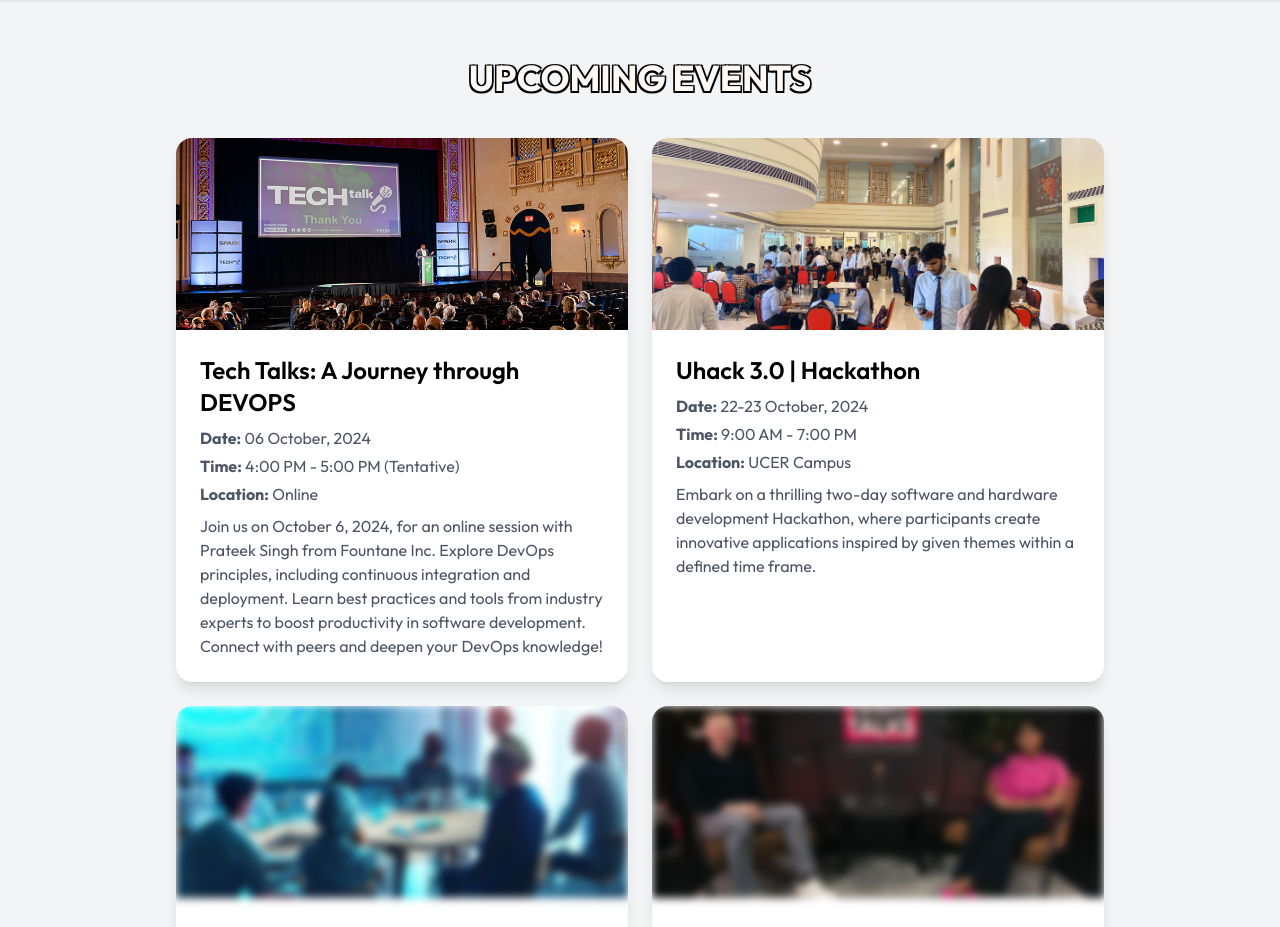
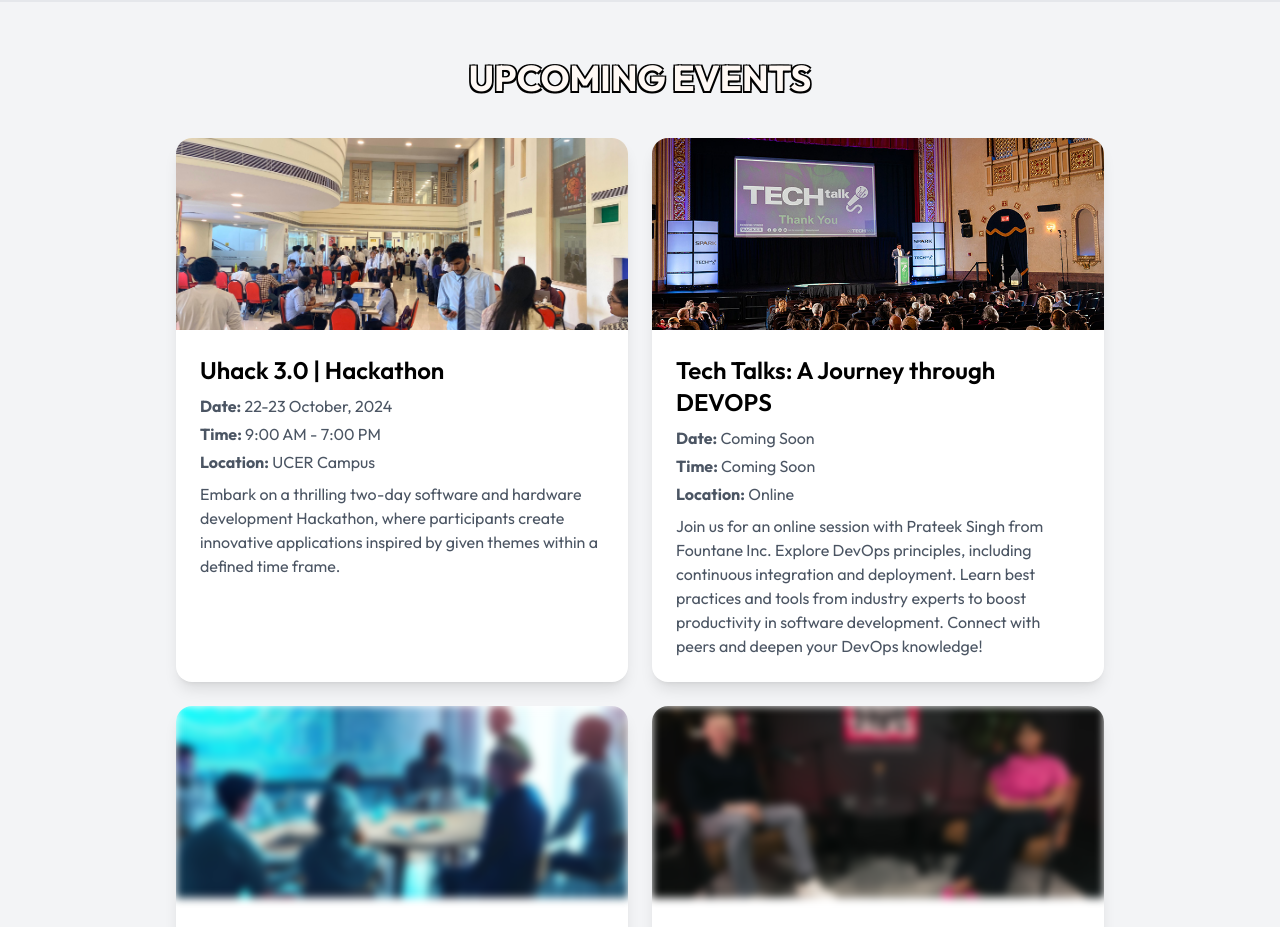
Before and after one commit to alpharsh/technovators, a React (Vite) app: page / in a window 1280 px wide. Shown: the part 2260-3187 px from the top of the page. Built offline with nearby package versions, Linux system fonts and the light colour scheme.

Commit message:
tech talk updates

```diff
--- a/src/components/UpcomingEvents.jsx
+++ b/src/components/UpcomingEvents.jsx
@@ -3,15 +3,6 @@ import Aos from "aos";
 import "aos/dist/aos.css";
 
 const events = [
-  {
-    title: "Tech Talks: A Journey through DEVOPS",
-    date: "06 October, 2024",
-    time: "4:00 PM - 5:00 PM (Tentative)",
-    location: "Online",
-    description: "Join us on October 6, 2024, for an online session with Prateek Singh from Fountane Inc. Explore DevOps principles, including continuous integration and deployment. Learn best practices and tools from industry experts to boost productivity in software development. Connect with peers and deepen your DevOps knowledge!",
-    image: "techtalk.jpg",
-    link: "#",
-  },
   {
     title: "Uhack 3.0 | Hackathon",
     date: "22-23 October, 2024",
@@ -19,6 +10,15 @@ const events = [
     location: "UCER Campus",
     description: "Embark on a thrilling two-day software and hardware development Hackathon, where participants create innovative applications inspired by given themes within a defined time frame.",
     image: "hackathon.jpg",
+    link: "#",
+  },
+  {
+    title: "Tech Talks: A Journey through DEVOPS",
+    date: "Coming Soon",
+    time: "Coming Soon",
+    location: "Online",
+    description: "Join us for an online session with Prateek Singh from Fountane Inc. Explore DevOps principles, including continuous integration and deployment. Learn best practices and tools from industry experts to boost productivity in software development. Connect with peers and deepen your DevOps knowledge!",
+    image: "techtalk.jpg",
     link: "#",
   },
   {
```
